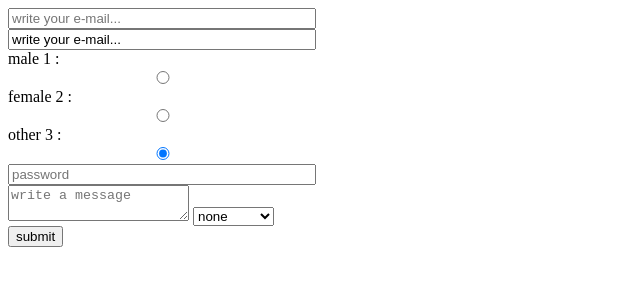
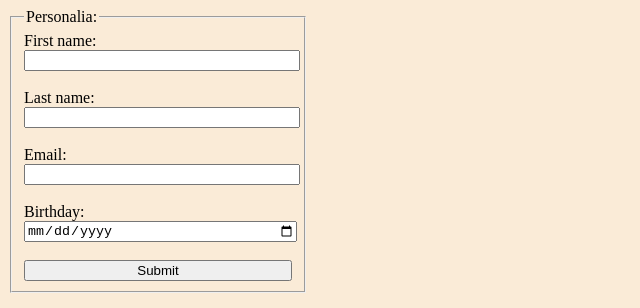
Before and after one commit to ibrahimbalde/forms, a plain HTML site: page index.html in a window 1280 px wide. Shown: the top 308 px of the page, without its empty margins (0-640 px from the left). Drawn offline with Linux system fonts and the light colour scheme.

Commit message:
new form added with fieldset

```diff
--- a/index.html
+++ b/index.html
@@ -7,6 +7,26 @@
     <link rel="stylesheet" href="style.css">
 </head>
 <body>
+
+    <form action="/action_page.php">
+        <fieldset>
+         <legend>Personalia:</legend>
+         <label for="fname">First name:</label>
+         <input type="text" id="fname" name="fname"><br><br>
+         <label for="lname">Last name:</label>
+         <input type="text" id="lname" name="lname"><br><br>
+         <label for="email">Email:</label>
+         <input type="email" id="email" name="email"><br><br>
+         <label for="birthday">Birthday:</label>
+         <input type="date" id="birthday" name="birthday"><br><br>
+         <input type="submit" value="Submit">
+        </fieldset>
+       </form>
+
+
+
+
+    <h1> ibragim  Balde </h1>
     <form>
         <input type="text" name="email" placeholder="write your e-mail...">
 
--- a/style.css
+++ b/style.css
@@ -4,3 +4,8 @@ form{
 input{
     width: 100%;
 }
+body{
+
+    background-color: antiquewhite;
+
+}
```
